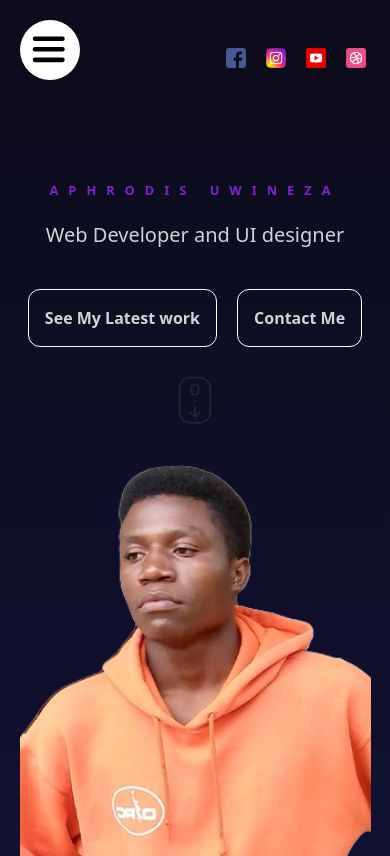
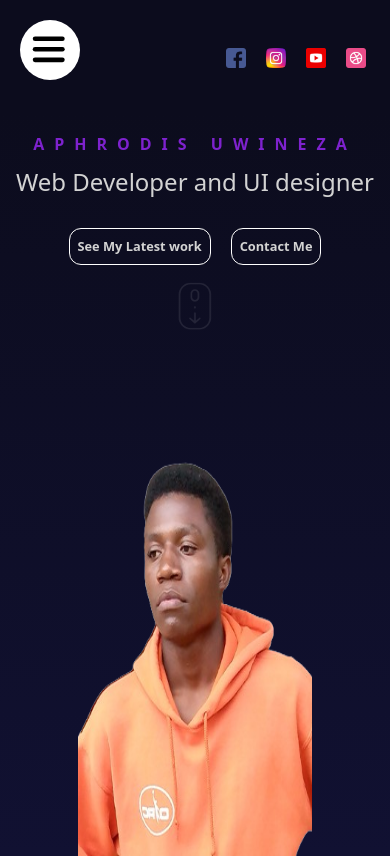
Before and after one commit to GarrixA/My-Portfolio_website, a React (Vite) app: page / in a window 390 px wide. Built offline with nearby package versions, Linux system fonts and the light colour scheme.

Commit message:
responsive

```diff
--- a/src/Components/Home/Home.jsx
+++ b/src/Components/Home/Home.jsx
@@ -47,32 +47,32 @@ const Home = () => {
     <div className="home relative overflow-hidden -z-10 ">
       <div className="wrapper 2xl:max-w-[85.375rem] h-full 2xl:m-auto md:mx-[8rem]">
         <motion.div
-          className="textContainer h-1/2 md:h-full flex flex-col justify-center gap-5 w-full items-center md:items-start md:w-1/2 "
+          className="textContainer mt-5 md:mt-0 md:h-full flex flex-col justify-center md:gap-5 gap-2 w-full items-center md:items-start md:w-1/2 "
           variants={textVariants}
           initial="initial"
           animate="animate"
         >
           <motion.h2
-            className="uppercase font-extrabold text-[.8rem] sm:text-[2rem] md:text-xl text-purple-700 tracking-[0.625rem]"
+            className="uppercase font-extrabold text-[1rem] sm:text-[2rem] md:text-xl text-purple-700 tracking-[0.625rem]"
             variants={textVariants}
           >
             Aphrodis Uwineza
           </motion.h2>
           <motion.h1
-            className=" text-xl sm:text-[2.5rem] md:text-7xl"
+            className=" text-[1.5rem] sm:text-[2.5rem] md:text-7xl"
             variants={textVariants}
           >
             Web Developer and UI designer
           </motion.h1>
           <motion.div className="buttons space-x-5" variants={textVariants}>
             <motion.button
-              className="p-4 border border-white border-solid rounded-xl cursor-pointer mt-5 font-semibold"
+              className=" p-2 md:p-4 border border-white border-solid rounded-xl cursor-pointer mt-5 font-semibold text-[.8rem] md:text-[1rem]"
               variants={textVariants}
             >
               See My Latest work
             </motion.button>
             <motion.button
-              className="p-4 border border-white border-solid rounded-xl cursor-pointer mt-5 font-semibold"
+              className=" p-2 md:p-4 border border-white border-solid rounded-xl cursor-pointer mt-5 font-semibold text-[.8rem] md:text-[1rem]"
               variants={textVariants}
             >
               Contact Me
@@ -95,11 +95,11 @@ const Home = () => {
       >
         UI/UX Designer and Web Developer
       </motion.div>
-      <div className="imageContainer md:h-3/4 w-full sm:w-[80%] sm:mx-[10%] md:mr-[0%] sm:-z-20 md:z-0 sm:h-[70%] md:w-1/2 absolute bottom-0 right-0  ">
+      <div className="imageContainer h-[60%] md:h-3/4 w-full sm:w-[80%] sm:mx-[10%] md:mr-[0%] sm:-z-20 md:z-0 sm:h-[70%] md:w-1/2 absolute bottom-0 right-0 flex items-center justify-center md:block  ">
         <img
           src={img1}
           alt=""
-          className=" h-full w-[90%] mx-5 md:w-full md:mx-0 md:object-contain  md:absolute md:bottom-0"
+          className=" h-full w-[60%] sm:mx-5 md:w-full md:mx-0 md:object-contain  md:absolute md:bottom-0"
         />
       </div>
     </div>
```
